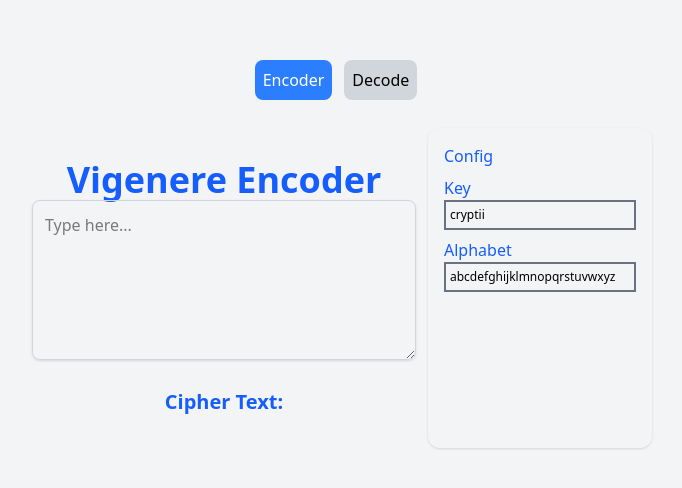
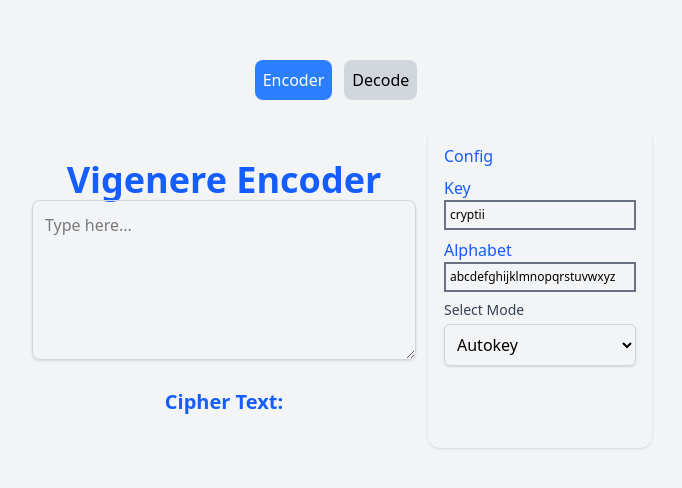
Before and after one commit to MinhTriet0612/next-vigenere-cipher, a Next.js app: page / in a window 1280 px wide. Shown: the part 146-634 px from the top of the page, without its empty margins (304-986 px from the left). Built offline with nearby package versions, Linux system fonts and the light colour scheme.

Commit message:
add dropdown component

```diff
--- a/src/component/config-component.tsx
+++ b/src/component/config-component.tsx
@@ -1,10 +1,12 @@
 
-export default function ConfigComponent({ alphabet, secretKey, onChangeAlphabet, onChangeSecretKey }
+export default function ConfigComponent({ alphabet, secretKey, hashType, onChangeAlphabet, onChangeSecretKey, onHashTypeChange }
   : {
     alphabet: string,
     secretKey: string,
+    hashType: string,
     onChangeAlphabet: (alphabet: string) => void,
     onChangeSecretKey: (key: string) => void,
+    onHashTypeChange: (hashType: string) => void
   }
 ) {
   return <div className="h-80 w-56 flex flex-col p-4 gap-2 border-gray-300 rounded-xl shadow-sm focus:outline-none focus:ring-2 focus:ring-blue-400 focus:border-blue-400">
@@ -27,5 +29,16 @@ export default function ConfigComponent({ alphabet, secretKey, onChangeAlphabet,
         onChange={(e) => onChangeAlphabet(e.target.value)}
         className="border-2 border-solid border-gray-500 p-1 text-[12px]" />
     </div >
+    <div className="w-48">
+      <label className="block text-sm font-medium text-gray-700">Select Mode</label>
+      <select
+        value={hashType}
+        onChange={(e) => onHashTypeChange(e.target.value)}
+        className="mt-1 block w-full p-2 border border-gray-300 rounded-md shadow-sm focus:outline-none focus:ring-indigo-500 focus:border-indigo-500"
+      >
+        <option value="autokey">Autokey</option>
+        <option value="repeat">Repeat</option>
+      </select>
+    </div>
   </div>
 }
--- a/src/pages/encode-page.tsx
+++ b/src/pages/encode-page.tsx
@@ -5,9 +5,10 @@ import { useState } from "react";
 
 export default function EncodePage() {
   const [text, setText] = useState("");
-  const { encode } = VigenereCipher;
+  const { encode, encodeAutoKey } = VigenereCipher;
   const [alphabet, setAlphabet] = useState<string>("abcdefghijklmnopqrstuvwxyz");
   const [secretKey, setScretKey] = useState<string>("cryptii");
+  const [hashType, setHashType] = useState<"repeatkey" | "autokey">("repeatkey");
   const [error, setError] = useState<string>("");
 
 
@@ -50,6 +51,10 @@ export default function EncodePage() {
     setAlphabet(alphabet);
   }
 
+  const onHashTypeChange = (hashType: string) => {
+    setHashType(hashType as "repeatkey" | "autokey");
+  }
+
   return <div className="flex flex-col md:flex-row">
     <div className="h-[100%] p-3 flex flex-col justify-center items-center gap-7 bg-gray-100 ">
       <PlainTextComponent title="Vigenere Encoder" value={text} onChange={onTextChange} />
@@ -65,6 +70,6 @@ export default function EncodePage() {
         }
       </div>
     </div>
-    <ConfigComponent alphabet={alphabet} onChangeAlphabet={onAlphabetChange} secretKey={secretKey} onChangeSecretKey={onKeyChange} />
+    <ConfigComponent alphabet={alphabet} onChangeAlphabet={onAlphabetChange} secretKey={secretKey} onChangeSecretKey={onKeyChange} hashType={hashType} onChangeHashType={onHashTypeChange} />
   </div>
 }
```
